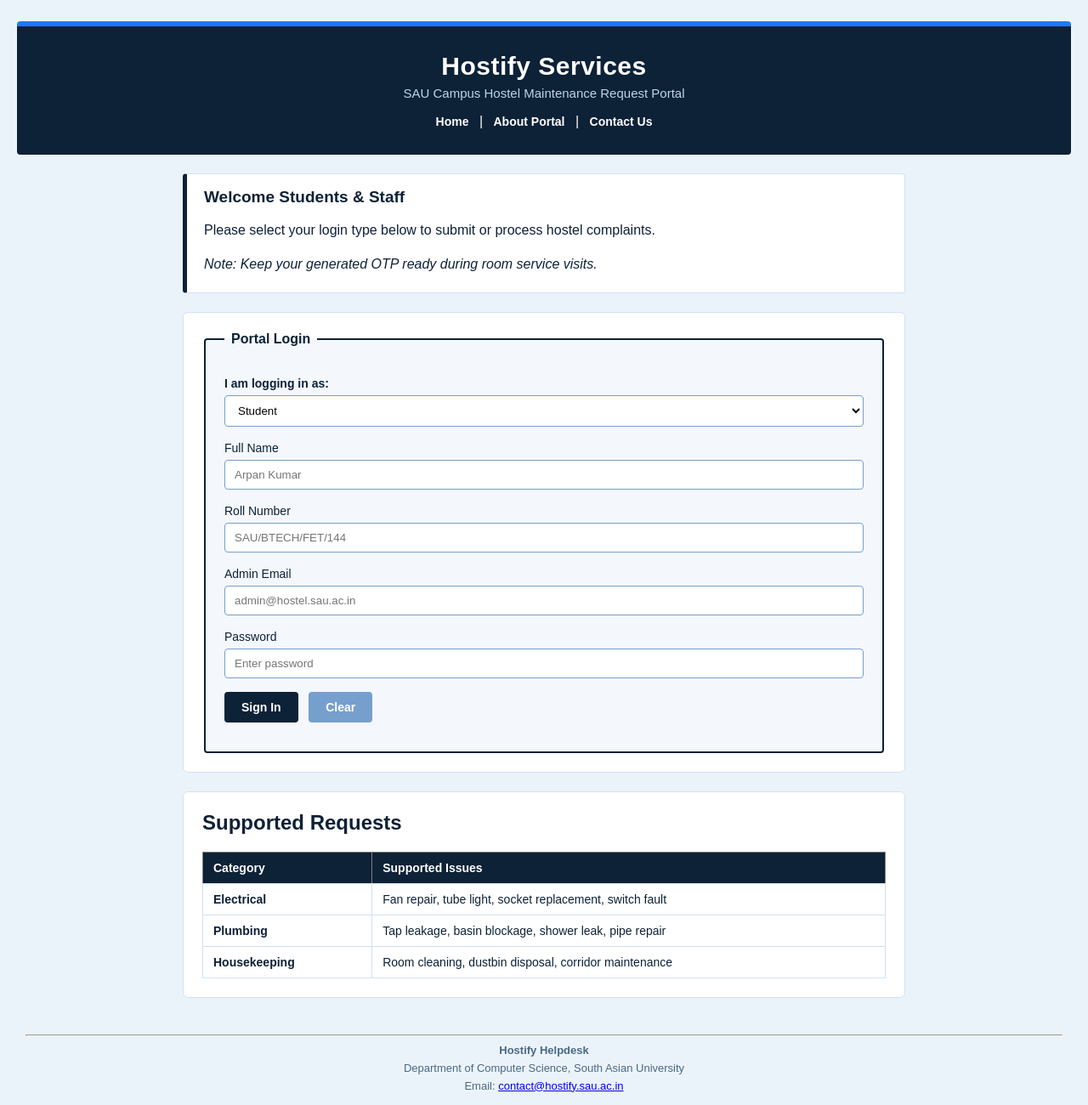
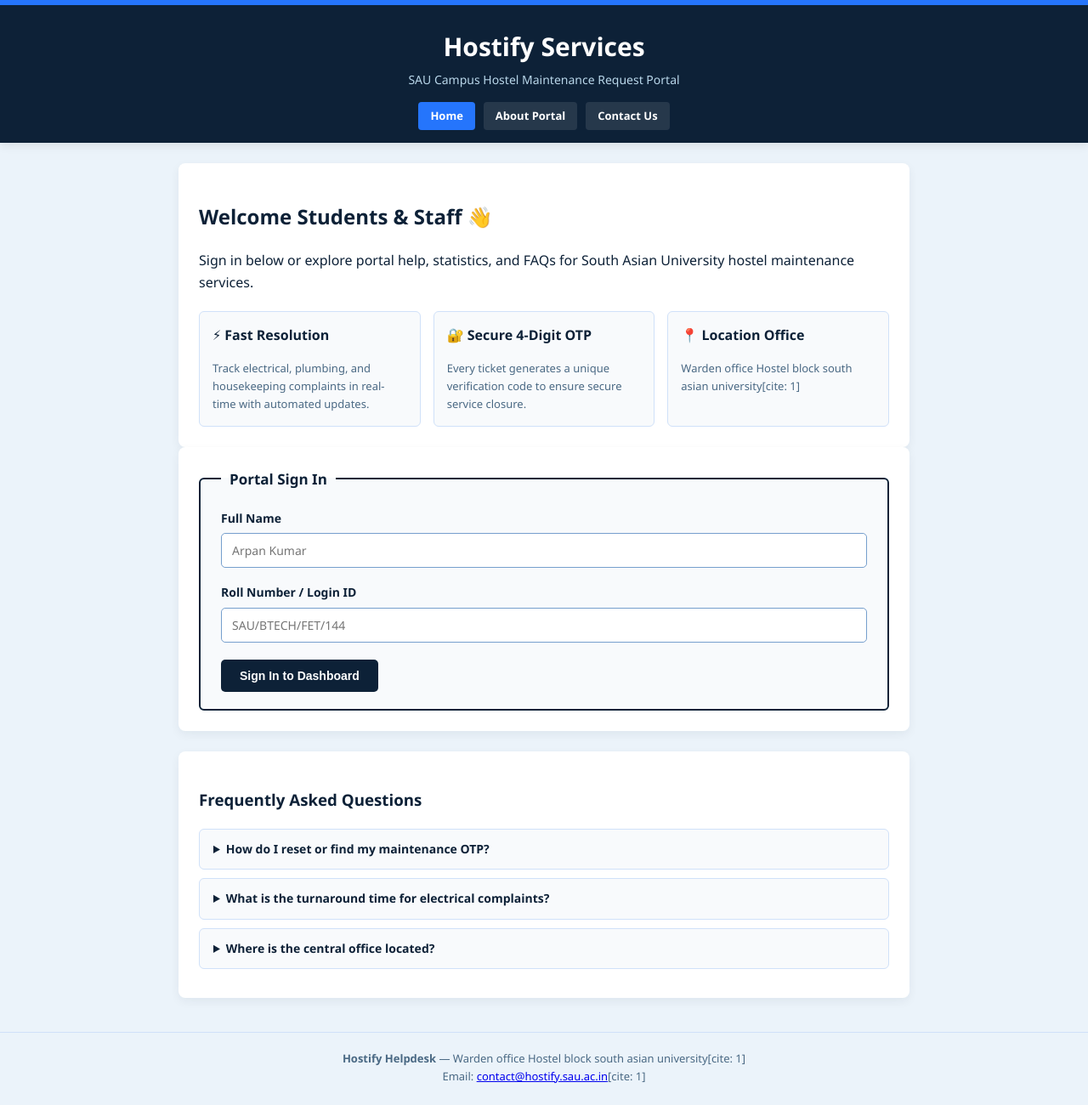
Before and after one commit to Arpankumar2006/fwd144, a plain HTML site: page index.html in a window 1280 px wide. Shown: the whole page at 85% size. Drawn offline with Linux system fonts and the light colour scheme.

Commit message:
Add files via upload

```diff
--- a/index.html
+++ b/index.html
@@ -3,100 +3,162 @@
 <head>
     <meta charset="UTF-8">
     <meta name="viewport" content="width=device-width, initial-scale=1.0">
-    <title>Hostify - Student & Admin Portal</title>
+    <title>Hostify - SAU Campus Hostel Portal</title>
     <link rel="stylesheet" href="style.css">
 </head>
 <body>
+
     <header class="top-bar">
-        <hgroup>
-            <h1>Hostify Services</h1>
-            <p>SAU Campus Hostel Maintenance Request Portal</p>
-        </hgroup>
-        <nav>
-            <a href="index.html">Home</a> |
-            <a href="about.html">About Portal</a> |
-            <a href="contact.html">Contact Us</a>
-        </nav>
+        <div class="header-container">
+            <hgroup>
+                <h1>Hostify Services</h1>
+                <p>SAU Campus Hostel Maintenance Request Portal</p>
+            </hgroup>
+            <nav class="nav-links">
+                <a href="index.html" class="nav-btn active">Home</a>
+                <a href="about.html" class="nav-btn">About Portal</a>
+                <a href="contact.html" class="nav-btn">Contact Us</a>
+                <a href="#" onclick="showDashboardView()" class="nav-btn" id="nav-dashboard" style="display: none;">Dashboard</a>
+            </nav>
+        </div>
     </header>
 
     <main>
-        <section class="notice">
-            <h2>Welcome Students & Staff</h2>
-            <p>Please select your login type below to submit or process hostel complaints.</p>
-            <p><em>Note: Keep your generated OTP ready during room service visits.</em></p>
+        <!-- HOME VIEW -->
+        <section id="view-home" class="view-section">
+            <div class="content-card">
+                <h2>Welcome Students & Staff 👋</h2>
+                <p>Sign in below or explore portal help, statistics, and FAQs for South Asian University hostel maintenance services.</p>
+
+                <div class="feature-grid">
+                    <div class="feat-box">
+                        <h3>⚡ Fast Resolution</h3>
+                        <p>Track electrical, plumbing, and housekeeping complaints in real-time with automated updates.</p>
+                    </div>
+                    <div class="feat-box">
+                        <h3>🔐 Secure 4-Digit OTP</h3>
+                        <p>Every ticket generates a unique verification code to ensure secure service closure.</p>
+                    </div>
+                    <div class="feat-box">
+                        <h3>📍 Location Office</h3>
+                        <p>Warden office Hostel block south asian university[cite: 1]</p>
+                    </div>
+                </div>
+            </div>
+
+            <!-- LOGIN CARD -->
+            <div class="login-card" id="login-section">
+                <form id="loginForm">
+                    <fieldset>
+                        <legend>Portal Sign In</legend>
+                        <div class="form-group">
+                            <label for="login-name">Full Name</label>
+                            <input type="text" id="login-name" placeholder="Arpan Kumar" required>
+                        </div>
+                        <div class="form-group">
+                            <label for="login-id">Roll Number / Login ID</label>
+                            <input type="text" id="login-id" placeholder="SAU/BTECH/FET/144" required>
+                        </div>
+                        <div class="form-actions">
+                            <button type="submit">Sign In to Dashboard</button>
+                        </div>
+                    </fieldset>
+                </form>
+            </div>
+
+            <!-- FAQ SECTION -->
+            <div class="content-card" style="margin-top: 24px;">
+                <h3>Frequently Asked Questions</h3>
+                <details class="faq-item">
+                    <summary>How do I reset or find my maintenance OTP?</summary>
+                    <p>Your unique 4-digit verification OTP is automatically generated upon submitting a service request and can be viewed anytime in your history table.</p>
+                </details>
+                <details class="faq-item">
+                    <summary>What is the turnaround time for electrical complaints?</summary>
+                    <p>Standard electrical repairs are addressed within 24 hours during working hours by the maintenance cell.</p>
+                </details>
+                <details class="faq-item">
+                    <summary>Where is the central office located?</summary>
+                    <p>Warden office Hostel block south asian university[cite: 1].</p>
+                </details>
+            </div>
         </section>
 
-        <section class="login-card">
-            <form action="#" method="POST">
-                <fieldset>
-                    <legend>Portal Login</legend>
+        <!-- DASHBOARD SECTION (Hidden by default until login) -->
+        <section id="view-dashboard" class="view-section" style="display: none;">
+            <div class="content-card">
+                <div style="display: flex; justify-content: space-between; align-items: center; border-bottom: 1px solid #d0e1f9; padding-bottom: 12px; margin-bottom: 20px;">
+                    <div>
+                        <h2 style="margin: 0;">Welcome, <span id="user-display">Student</span>! 🎉</h2>
+                        <small style="color: #4a6984;">ID: <span id="id-display"></span> | Location: Warden office Hostel block south asian university[cite: 1]</small>
+                    </div>
+                    <button type="button" class="btn-secondary" onclick="logoutUser()" style="padding: 6px 14px; font-size: 12px;">Sign Out</button>
+                </div>
 
-                    <p>
-                        <label for="role"><strong>I am logging in as:</strong></label><br>
-                        <select id="role" name="role" required>
-                            <option value="student">Student</option>
-                            <option value="admin">Hostel Manager / Admin</option>
+                <h3>Submit Maintenance Service Request</h3>
+                <form id="requestForm">
+                    <div class="form-group">
+                        <label for="req-cat">Issue Category</label>
+                        <select id="req-cat" required>
+                            <option value="Electrical">⚡ Electrical (Fan, Light, Sockets)</option>
+                            <option value="Plumbing">🚰 Plumbing (Tap, Pipes, Shower)</option>
+                            <option value="Housekeeping">🧹 Housekeeping (Cleaning, Disposal)</option>
                         </select>
-                    </p>
-                    <div class="input-block">
-                        <p>
-                            <label for="sname">Full Name</label><br>
-                            <input type="text" id="sname" name="student_name" placeholder="Arpan Kumar">
-                        </p>
-                        <p>
-                            <label for="roll">Roll Number</label><br>
-                            <input type="text" id="roll" name="roll_number" placeholder="SAU/BTECH/FET/144">
-                        </p>
                     </div>
-                    <div class="input-block">
-                        <p>
-                            <label for="aemail">Admin Email</label><br>
-                            <input type="email" id="aemail" name="admin_email" placeholder="admin@hostel.sau.ac.in">
-                        </p>
-                        <p>
-                            <label for="apass">Password</label><br>
-                            <input type="password" id="apass" name="admin_password" placeholder="Enter password">
-                        </p>
+                    <div class="form-group">
+                        <label for="req-room">Room Number</label>
+                        <input type="text" id="req-room" placeholder="e.g. Block B, Room 304" required>
                     </div>
+                    <div class="form-group">
+                        <label for="req-desc">Issue Description (Max 200 words)</label>
+                        <textarea id="req-desc" rows="4" placeholder="Describe the problem..." required></textarea>
+                    </div>
+                    <div class="form-actions">
+                        <button type="submit">Submit Request & Generate OTP</button>
+                    </div>
+                </form>
 
-                    <p>
-                        <button type="submit">Sign In</button>
-                        <button type="reset">Clear</button>
-                    </p>
-                </fieldset>
-            </form>
+                <!-- Latest Request OTP Card -->
+                <div id="otp-card-container" style="display: none; margin-top: 20px;">
+                    <div class="otp-card">
+                        <div style="font-size: 13px; color: #b9d7ea;">LATEST REQUEST VERIFICATION OTP</div>
+                        <div class="otp-code" id="latest-otp">----</div>
+                        <small>Keep this ready to share with maintenance staff upon completion at Warden office Hostel block south asian university[cite: 1].</small>
+                    </div>
+                </div>
+
+                <!-- Request History & Data Review -->
+                <div style="margin-top: 30px;">
+                    <h3>Review All Requests Sent From This Account</h3>
+                    <div style="overflow-x: auto;">
+                        <table class="history-table">
+                            <thead>
+                                <tr>
+                                    <th>Ticket ID</th>
+                                    <th>Category</th>
+                                    <th>Room</th>
+                                    <th>Description</th>
+                                    <th>OTP</th>
+                                    <th>Status</th>
+                                </tr>
+                            </thead>
+                            <tbody id="history-tbody">
+                                <!-- Populated dynamically via JS -->
+                            </tbody>
+                        </table>
+                    </div>
+                </div>
+            </div>
         </section>
-        <section class="service-info">
-            <h2>Supported Requests</h2>
-            <table border="1" class="info-table">
-                <tr>
-                    <th>Category</th>
-                    <th>Supported Issues</th>
-                </tr>
-                <tr>
-                    <td><strong>Electrical</strong></td>
-                    <td>Fan repair, tube light, socket replacement, switch fault</td>
-                </tr>
-                <tr>
-                    <td><strong>Plumbing</strong></td>
-                    <td>Tap leakage, basin blockage, shower leak, pipe repair</td>
-                </tr>
-                <tr>
-                    <td><strong>Housekeeping</strong></td>
-                    <td>Room cleaning, dustbin disposal, corridor maintenance</td>
-                </tr>
-            </table>
-        </section>
+    </main>
 
-    </main>
     <footer>
-        <hr>
         <address>
-            <strong>Hostify Helpdesk</strong><br>
-            Department of Computer Science, South Asian University<br>
-            Email: <a href="mailto:contact@hostify.sau.ac.in">contact@hostify.sau.ac.in</a>
+            <strong>Hostify Helpdesk</strong> — Warden office Hostel block south asian university[cite: 1]<br>
+            Email: <a href="mailto:contact@hostify.sau.ac.in">contact@hostify.sau.ac.in</a>[cite: 1]
         </address>
     </footer>
 
+    <script src="script.js"></script>
 </body>
 </html>
--- a/style.css
+++ b/style.css
@@ -1,198 +1,92 @@
-* {
-    box-sizing: border-box;
+* { box-sizing: border-box; }
+body {
+    font-family: 'Segoe UI', Tahoma, Geneva, Verdana, sans-serif;
+    margin: 0; padding: 0 0 40px 0;
+    background-color: #ebf3fa; color: #0d2137; line-height: 1.6;
 }
-
-body {
-    font-family: Arial, Helvetica, sans-serif;
-    margin: 0;
-    padding: 25px 20px;
-    background-color: #ebf3fa;
-    color: #0d2137;
+.top-bar {
+    background-color: #0d2137; color: #ffffff;
+    padding: 25px 20px 15px; border-top: 6px solid #2575fc;
+    box-shadow: 0 4px 10px rgba(0, 0, 0, 0.08);
 }
-
-.top-bar {
-    background-color: #0d2137;
-    color: #ffffff;
-    padding: 30px 20px;
-    text-align: center;
-    border-radius: 4px;
-    border-top: 6px solid #2575fc;
+.header-container { max-width: 900px; margin: 0 auto; text-align: center; }
+.top-bar h1 { margin: 0 0 4px 0; font-size: 30px; font-weight: 700; }
+.top-bar p { margin: 0 0 15px 0; font-size: 14px; color: #b9d7ea; }
+.nav-links { display: flex; justify-content: center; gap: 10px; flex-wrap: wrap; margin-top: 10px; }
+.nav-btn {
+    background: rgba(255,255,255,0.1); color: #ffffff; padding: 6px 14px;
+    border-radius: 4px; text-decoration: none; font-size: 13px; font-weight: 600;
+    transition: background 0.2s;
 }
-
-.top-bar h1 {
-    margin: 0 0 6px 0;
-    font-size: 30px;
-    letter-spacing: 0.5px;
-}
-
-.top-bar p {
-    margin: 0 0 16px 0;
-    font-size: 15px;
-    color: #b9d7ea;
-}
-
-nav a {
-    color: #ffffff;
-    text-decoration: none;
-    font-weight: bold;
-    padding: 0 8px;
-    font-size: 14px;
-}
-
-nav a:hover {
-    color: #b9d7ea;
-    text-decoration: underline;
-}
+.nav-btn:hover, .nav-btn.active { background: #2575fc; }
 
 main {
-    display: flex;
-    flex-direction: column;
-    gap: 22px;
-    margin-top: 22px;
-    max-width: 850px;
-    margin-left: auto;
-    margin-right: auto;
+    display: flex; flex-direction: column; gap: 24px;
+    margin-top: 24px; max-width: 900px; padding: 0 20px;
+    margin-left: auto; margin-right: auto;
 }
-
-.notice {
-    background-color: #ffffff;
-    border-left: 5px solid #0d2137;
-    padding: 16px 20px;
-    border-radius: 4px;
-    border-top: 1px solid #d0e1f9;
-    border-right: 1px solid #d0e1f9;
-    border-bottom: 1px solid #d0e1f9;
+.content-card, .login-card {
+    background-color: #ffffff; padding: 24px; border-radius: 8px;
+    box-shadow: 0 4px 12px rgba(13, 33, 55, 0.06);
 }
-
-.notice h2 {
-    margin-top: 0;
-    color: #0d2137;
-    font-size: 19px;
+.feature-grid {
+    display: grid; grid-template-columns: repeat(auto-fit, minmax(240px, 1fr));
+    gap: 15px; margin-top: 20px;
 }
-
-.notice p {
-    line-height: 1.5;
-    margin-bottom: 5px;
+.feat-box {
+    background: #f8fafc; border: 1px solid #d0e1f9; padding: 15px; border-radius: 6px;
+    transition: transform 0.2s, box-shadow 0.2s;
 }
-
-.login-card {
-    background-color: #ffffff;
-    padding: 22px;
-    border: 1px solid #d0e1f9;
-    border-radius: 6px;
-}
+.feat-box:hover { transform: translateY(-3px); box-shadow: 0 6px 15px rgba(37,117,252,0.1); }
+.feat-box h3 { margin-top: 0; font-size: 16px; color: #0d2137; }
+.feat-box p { margin-bottom: 0; font-size: 13px; color: #4a6984; }
 
 fieldset {
-    border: 2px solid #0d2137;
-    padding: 18px 22px;
-    background-color: #f4f8fc;
-    border-radius: 4px;
+    border: 2px solid #0d2137; padding: 20px 24px;
+    background-color: #f8fafc; border-radius: 6px; margin: 0;
 }
+legend { font-weight: 700; color: #0d2137; padding: 0 10px; font-size: 17px; }
+.form-group { margin-bottom: 16px; }
+label { display: inline-block; margin-bottom: 6px; font-size: 14px; font-weight: 600; color: #0d2137; }
+input[type="text"], input[type="email"], textarea, select {
+    width: 100%; padding: 10px 12px; border: 1px solid #769fcd;
+    border-radius: 5px; background-color: #ffffff; font-size: 14px; outline: none; font-family: inherit;
+}
+input:focus, select:focus, textarea:focus {
+    border-color: #2575fc; box-shadow: 0 0 0 3px rgba(37, 117, 252, 0.15);
+}
+.form-actions { margin-top: 20px; display: flex; gap: 10px; }
+button {
+    border: none; padding: 11px 22px; font-size: 14px; font-weight: 700;
+    cursor: pointer; border-radius: 5px; background-color: #0d2137; color: #ffffff;
+    transition: background-color 0.2s ease;
+}
+button:hover { background-color: #2575fc; }
+.btn-secondary { background-color: #769fcd; }
 
-legend {
-    font-weight: bold;
-    color: #0d2137;
-    padding: 0 8px;
-    font-size: 16px;
+.faq-item {
+    background: #f8fafc; border: 1px solid #d0e1f9; border-radius: 6px;
+    padding: 12px 16px; margin-bottom: 10px; font-size: 14px;
 }
+.faq-item summary { font-weight: 600; cursor: pointer; color: #0d2137; }
+.faq-item p { margin: 10px 0 0 0; color: #4a6984; }
 
-label {
-    font-size: 14px;
-    color: #0d2137;
+.star-rating {
+    display: flex; flex-direction: row-reverse; justify-content: flex-end; gap: 5px; font-size: 26px;
 }
+.star-rating input { display: none; }
+.star-rating label { color: #d0e1f9; cursor: pointer; transition: color 0.2s; }
+.star-rating input:checked ~ label, .star-rating label:hover, .star-rating label:hover ~ label { color: #ffb400; }
 
-input[type="text"],
-input[type="email"],
-input[type="password"],
-select {
-    width: 100%;
-    padding: 9px 11px;
-    margin-top: 5px;
-    border: 1px solid #769fcd;
-    border-radius: 4px;
-    background-color: #ffffff;
+.otp-card {
+    background: #0d2137; color: #ffffff; padding: 15px; text-align: center;
+    border-radius: 6px; margin-top: 15px;
 }
-
-input[type="radio"] {
-    margin-right: 6px;
-    margin-top: 8px;
+.otp-code { font-size: 28px; font-weight: bold; letter-spacing: 5px; color: #ffb400; margin: 5px 0; }
+.history-table { width: 100%; border-collapse: collapse; margin-top: 15px; }
+.history-table th, .history-table td {
+    border: 1px solid #d0e1f9; padding: 10px; text-align: left; font-size: 13px;
 }
-
-.student-box,
-.admin-box {
-    display: none;
-    margin-top: 10px;
-}
-
-#role-student:checked ~ .student-box {
-    display: block;
-}
-
-#role-admin:checked ~ .admin-box {
-    display: block;
-}
-
-button {
-    background-color: #0d2137;
-    color: #ffffff;
-    border: none;
-    padding: 10px 20px;
-    font-size: 14px;
-    font-weight: bold;
-    cursor: pointer;
-    border-radius: 4px;
-    margin-right: 8px;
-}
-
-button[type="reset"] {
-    background-color: #769fcd;
-}
-
-button:hover {
-    background-color: #2575fc;
-}
-
-.service-info {
-    background-color: #ffffff;
-    padding: 22px;
-    border: 1px solid #d0e1f9;
-    border-radius: 6px;
-}
-
-.service-info h2 {
-    margin-top: 0;
-    color: #0d2137;
-}
-
-.info-table {
-    width: 100%;
-    border-collapse: collapse;
-    margin-top: 12px;
-}
-
-.info-table th {
-    background-color: #0d2137;
-    color: #ffffff;
-    padding: 10px 12px;
-    text-align: left;
-    font-size: 14px;
-}
-
-.info-table td {
-    padding: 10px 12px;
-    border: 1px solid #d0e1f9;
-    font-size: 14px;
-}
-
-footer {
-    text-align: center;
-    margin-top: 25px;
-    padding: 12px 10px;
-    font-size: 13px;
-    color: #4a6984;
-}
-
-address {
-    font-style: normal;
-    line-height: 1.6;
-}
+.history-table th { background-color: #0d2137; color: #ffffff; }
+footer { text-align: center; margin-top: 40px; padding: 20px 10px 0; border-top: 1px solid #d0e1f9; font-size: 13px; color: #4a6984; }
+address { font-style: normal; }
```
Also changed, not shown: about.html (added, +61 -0 lines), contact.html (added, +64 -0 lines), script.js (added, +146 -0 lines).
